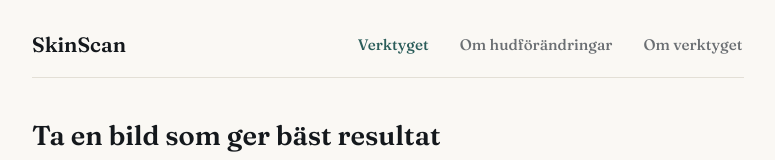
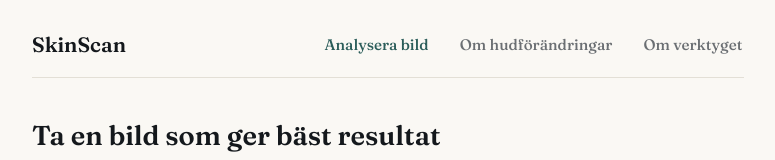
Before and after one commit to filipsw1/SkinScan, a React app in the folder frontend/: page / in a window 1280 px wide. Shown: the top 160 px of the page, without its empty margins (252-1027 px from the left). Built offline with nearby package versions, Linux system fonts and the light colour scheme; the HTML template or start-up script is replaced by a standard one.

Commit message:
Changed the name of "Verktyget" to "Analysera bild"

```diff
--- a/frontend/src/App.jsx
+++ b/frontend/src/App.jsx
@@ -9,7 +9,7 @@ function App() {
       <nav className="nav">
         <NavLink to="/" className="wordmark">SkinScan</NavLink>
         <div className="nav-links">
-          <NavLink to="/" end className={({isActive}) => isActive ? 'active' : ''}>Verktyget</NavLink>
+          <NavLink to="/" end className={({isActive}) => isActive ? 'active' : ''}>Analysera bild</NavLink>
           <NavLink to="/hudforandringar" className={({isActive}) => isActive ? 'active' : ''}>Om hudförändringar</NavLink>
           <NavLink to="/om-verktyget" className={({isActive}) => isActive ? 'active' : ''}>Om verktyget</NavLink>
         </div>
```
